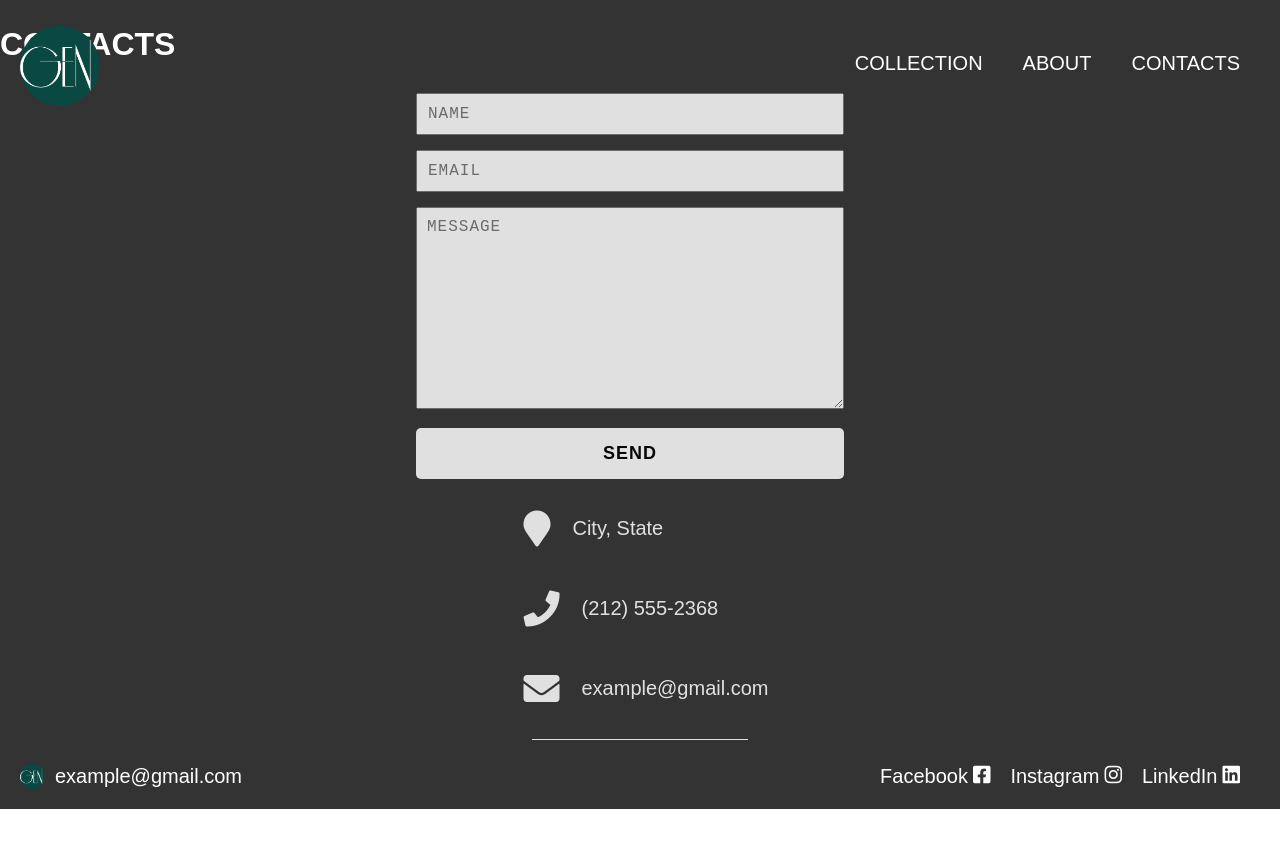
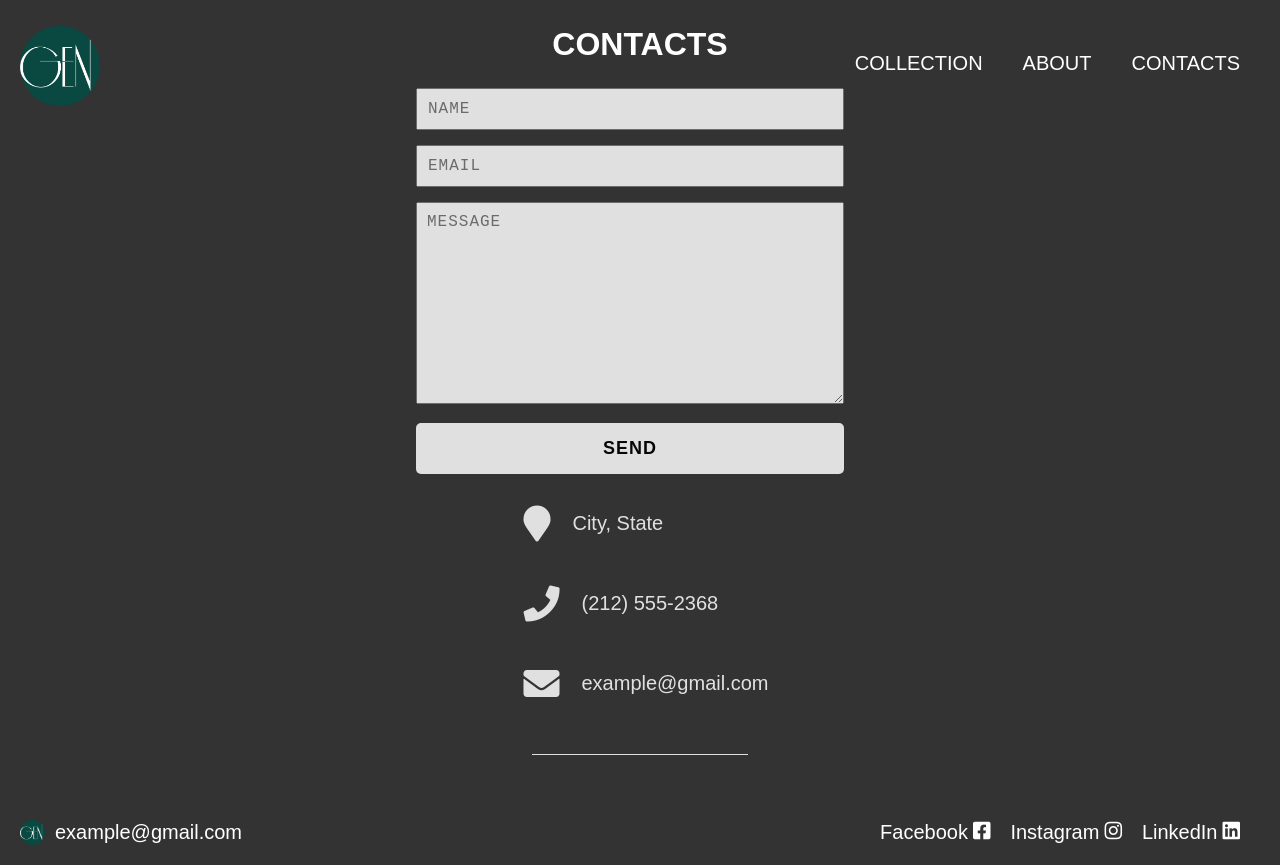
Before and after one commit to DesislavaZapryanova/GEN, a React (Vite) app: page /contacts in a window 1280 px wide. Before the commit the page ends 809 px from the top, so only its background shows below. Built offline with nearby package versions, Linux system fonts and the light colour scheme; a web font is replaced by a local one.

Commit message:
contact-h1-correction place

```diff
--- a/src/components/pages/Contacts.css
+++ b/src/components/pages/Contacts.css
@@ -3,7 +3,7 @@
   flex-direction: column;
   align-items: center;
   justify-content: center;
-  height: 93vh;
+  height: 100vh;
   margin: 0 auto;
   position: relative;
   overflow: hidden;
@@ -13,8 +13,10 @@
 }
 
 h1 {
-  margin-top: 2%;
+  text-align: center;
+
   font-size: 2em;
+  margin-bottom: 10px;
 }
 
 .container-forms {
@@ -25,8 +27,8 @@ h1 {
   margin-top: 5px;
   opacity: 0.85;
   flex-direction: row;
-  margin: 20px;
-  min-height: 70vh;
+
+  min-height: 60vh;
   width: 70%;
 }
 
@@ -177,7 +179,7 @@ hr {
   width: 50%;
   border: none;
   border-top: 1px solid rgb(255, 255, 255);
-  margin: auto;
+  margin: 20px;
 }
 
 .copyright {
```
